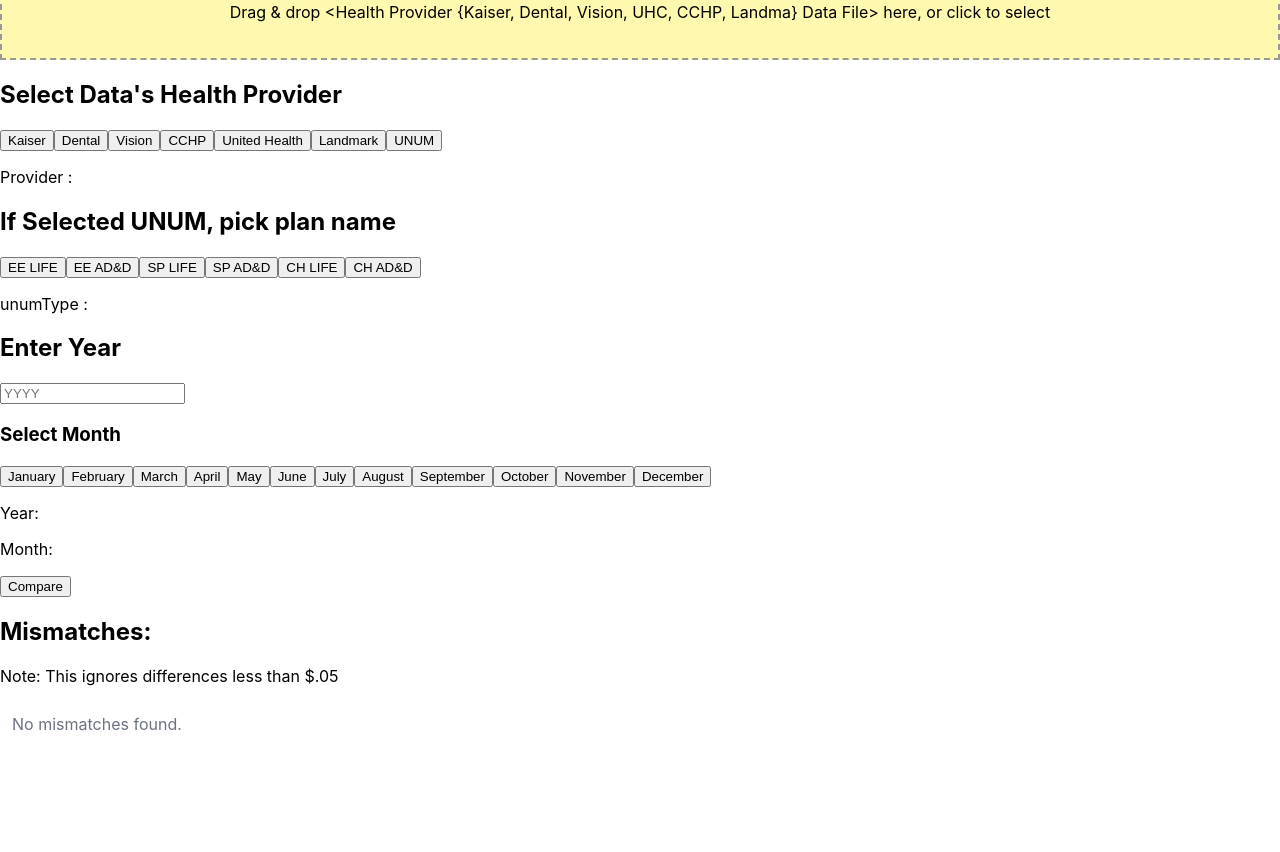
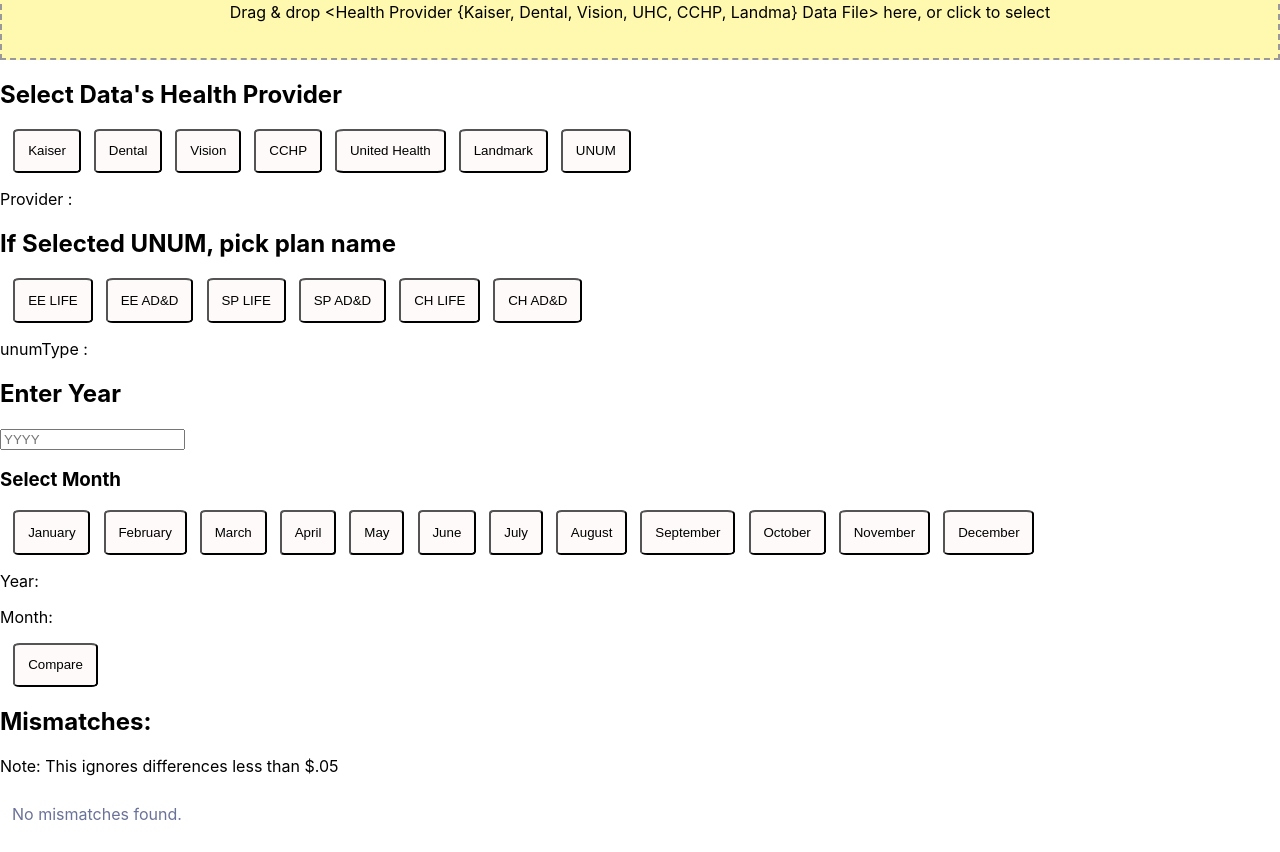
Before and after one commit to AlejandroPelcas/kaiming-healthData-clean, a React (Create React App) app in the folder frontend/: page / in a window 1280 px wide. Shown: the part 340-1192 px from the top of the page. Before the commit the page ends 1102 px from the top, so only its background shows below. Built offline with nearby package versions, Linux system fonts and the light colour scheme.

Commit message:
styled buttons

```diff
--- a/frontend/src/App.css
+++ b/frontend/src/App.css
@@ -36,3 +36,18 @@
     transform: rotate(360deg);
   }
 }
+
+button {
+  background-color: snow;
+  border-radius: 8%;
+  padding: 1%;
+  margin-left: 1em;
+}
+
+button:hover {
+  background-color: mistyrose;
+}
+
+button:active {
+  background-color: rosybrown;
+}
--- a/frontend/src/App.js
+++ b/frontend/src/App.js
@@ -6,6 +6,8 @@
 import MisMatchTable from "./MisMatchTable";
 import UnumMetric from "./UnumMetric";
 import YearInput from "./YearInput";
+import "./App.css"; // Connect css to react front end
+
 
 function FileUpload() {
   const [paycom1, setPaycom1] = useState(null);
--- a/frontend/src/MisMatchTable.js
+++ b/frontend/src/MisMatchTable.js
@@ -48,7 +48,7 @@
   th: {
     textAlign: "left",
     padding: "12px",
-    background: "#f9fafb",
+    background: "whitesmoke",
     color: "#374151",
     fontWeight: 600,
     borderBottom: "1px solid #e5e7eb",
@@ -62,9 +62,10 @@
   },
   tr: {
     transition: "background 0.15s ease",
+
   },
   empty: {
-    color: "#6b7280",
+    color: "#6b7299",
     padding: "12px",
   },
 };
```
